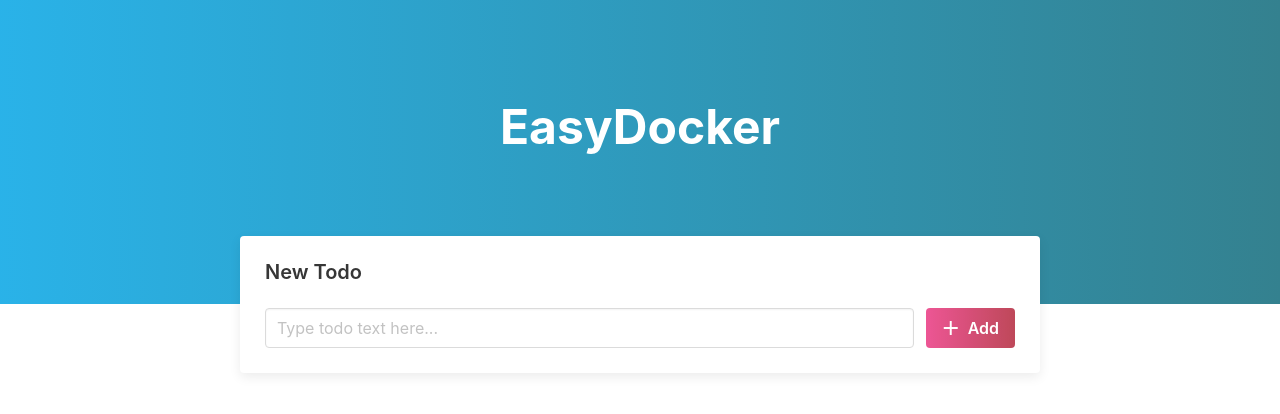
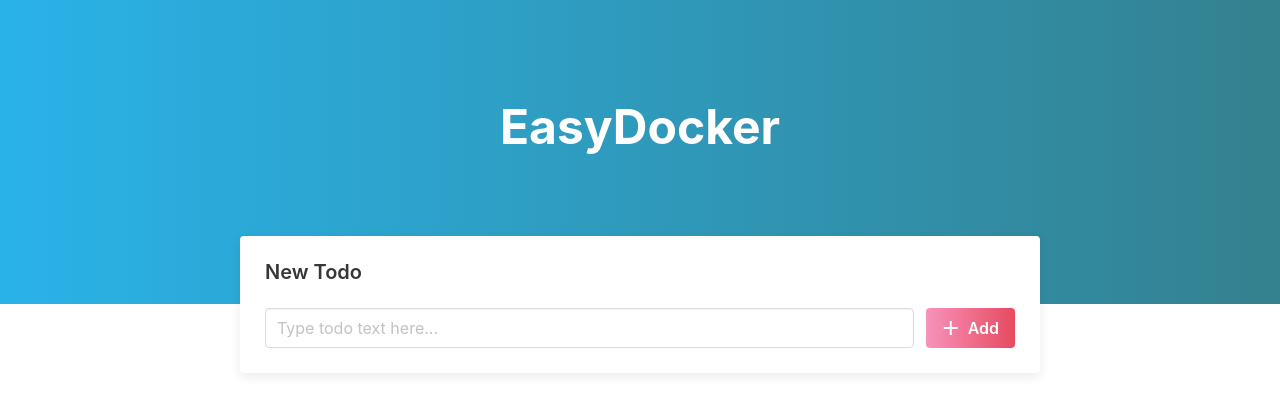
Before and after one commit to NSBM-SPM-2021/github-basics-SudasunViraj, an Angular app in the folder angular-todo-app/: page / in a window 1280 px wide. Shown: the top 414 px of the page. Built offline with nearby package versions, Linux system fonts and the light colour scheme.

Commit message:
Update styles.scss

```diff
--- a/angular-todo-app/src/styles.scss
+++ b/angular-todo-app/src/styles.scss
@@ -7,7 +7,7 @@ body { margin: 0;}
 
 .alt-gradient-button {
    border: none;
-   background: linear-gradient(to right, rgb(236,72,140), rgb(185, 57, 76));
+   background: linear-gradient(to right, rgb(247, 138, 183), rgb(230, 59, 82));
    color: white;
    font-weight: 600;
    opacity: 0.92;
```
